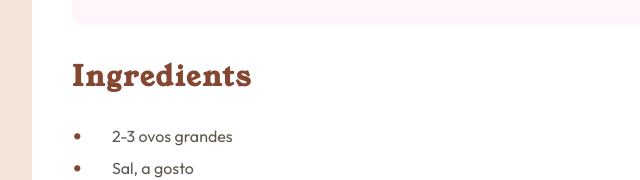
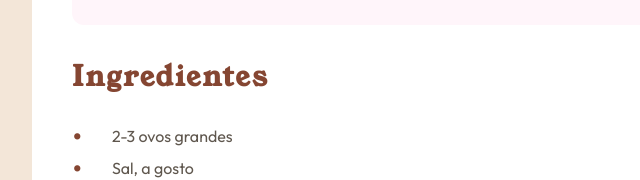
Before and after one commit to JosueCosta2023/PersonalQuest-recipe-page, a plain HTML site: page index.html in a window 1280 px wide. Shown: the part 847-1027 px from the top of the page, 240-880 px from the left. Drawn offline with Linux system fonts and the light colour scheme.

Commit message:
Update index.html

```diff
--- a/index.html
+++ b/index.html
@@ -27,7 +27,7 @@
           </ul>
 
           <ul class="list-itens">
-            <h2 class="title">Ingredients</h2>
+            <h2 class="title">Ingredientes</h2>
             <li>2-3 ovos grandes</li>
             <li>Sal, a gosto</li>
             <li>Pimenta a gosto</li>
```
